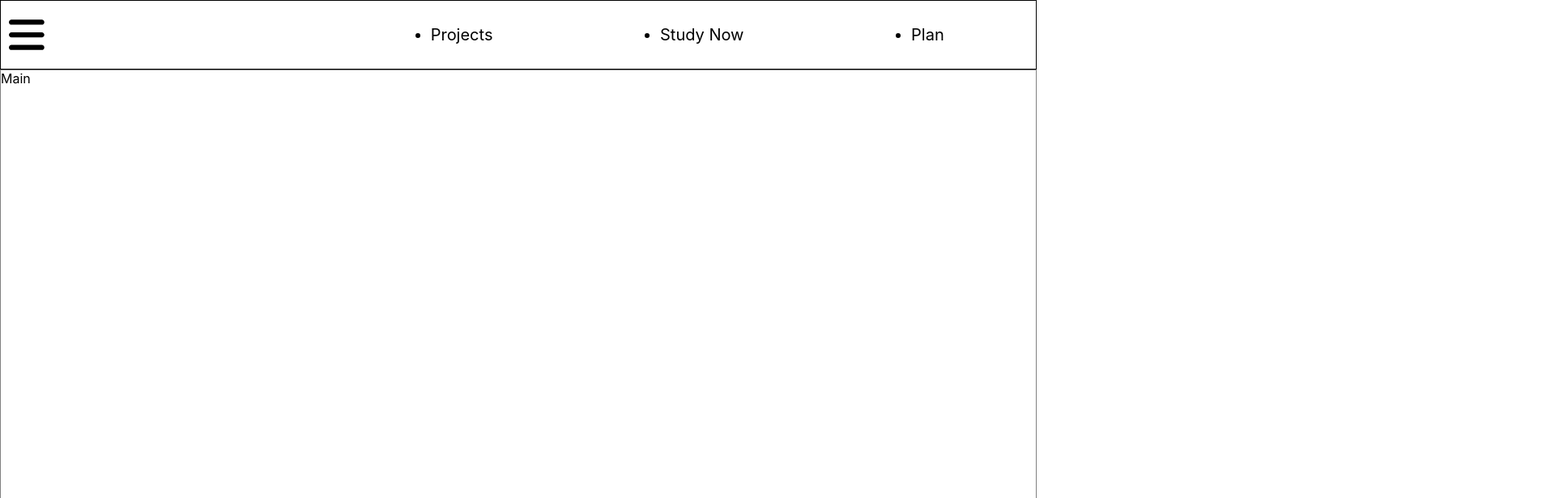
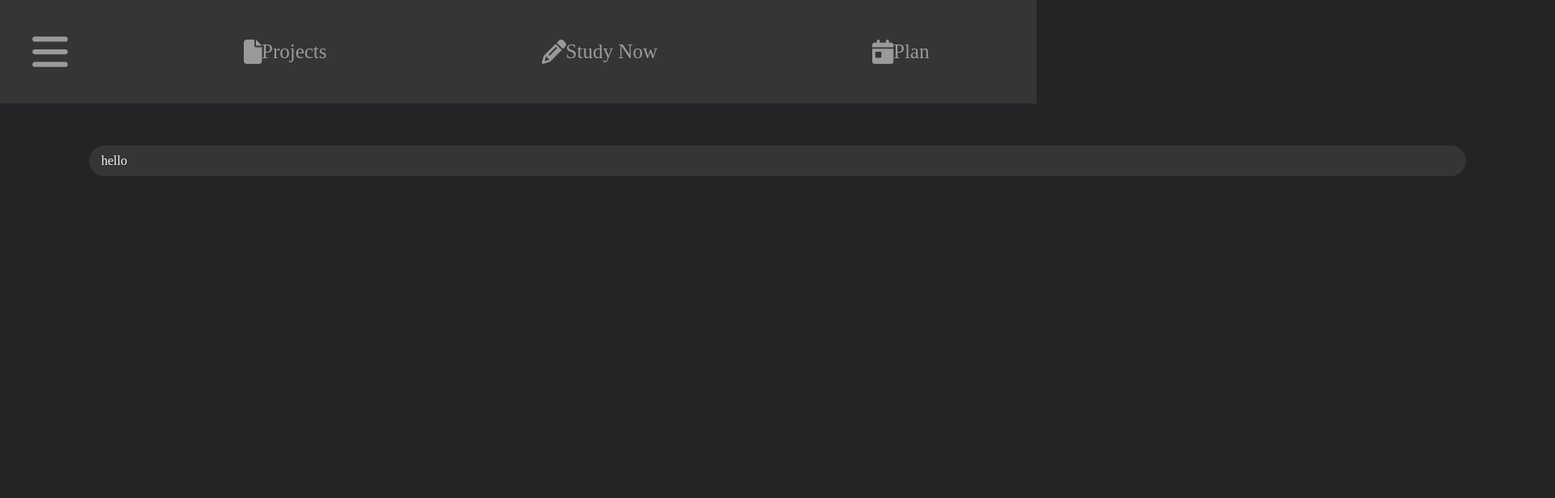
Before and after one commit to basilry/Project-by-basilry, a Next.js app: page / in a window 1280 px wide. Shown: the top 616 px of the page at 81% size, 1920 px wide, since content can reach past the window. Built offline with nearby package versions, Linux system fonts and the light colour scheme.

Commit message:
nav, sidebar, contents position set

```diff
--- a/src/components/ui/Layout.tsx
+++ b/src/components/ui/Layout.tsx
@@ -7,10 +7,10 @@ const Layout = ({ children }: any) => {
     const [openSide, setOpenSide] = useState(false)
 
     return (
-        <div>
+        <div className={styles.layout_whole}>
             <div className={styles.Nav_sitcky}>
                 <Nav openSide={openSide} setOpenSide={setOpenSide} />
-                {openSide && <Sidebar />}
+                <Sidebar openSide={openSide} />
             </div>
             <div className={styles.contents}>{children}</div>
         </div>
--- a/src/components/ui/Nav.tsx
+++ b/src/components/ui/Nav.tsx
@@ -1,18 +1,27 @@
 import React, { useState } from "react"
 import styles from "@styles/components/nav.module.scss"
 import { FontAwesomeIcon } from "@fortawesome/react-fontawesome"
-import {faBars} from "@fortawesome/free-solid-svg-icons";
+import { faBars, faCalendarDay, faFile, faPencil } from "@fortawesome/free-solid-svg-icons"
 
 const Nav = ({ openSide, setOpenSide }: any) => {
     return (
         <div className={styles.Nav_whole}>
             <div onClick={() => setOpenSide(!openSide)}>
-                <FontAwesomeIcon icon={faBars} style={{fontSize: "50px"}} />
+                <FontAwesomeIcon icon={faBars} style={{ fontSize: "50px" }} />
             </div>
             <ul>
-                <li onClick={() => console.log(1)}>Projects</li>
-                <li onClick={() => console.log(2)}>Study Now</li>
-                <li onClick={() => console.log(3)}>Plan</li>
+                <li onClick={() => console.log(1)}>
+                    <FontAwesomeIcon icon={faFile} style={{ fontSize: "30px" }} />
+                    <p>Projects</p>
+                </li>
+                <li onClick={() => console.log(2)}>
+                    <FontAwesomeIcon icon={faPencil} style={{ fontSize: "30px" }} />
+                    <p>Study Now</p>
+                </li>
+                <li onClick={() => console.log(3)}>
+                    <FontAwesomeIcon icon={faCalendarDay} style={{ fontSize: "30px" }} />
+                    <p>Plan</p>
+                </li>
             </ul>
         </div>
     )
--- a/src/components/ui/Sidebar.tsx
+++ b/src/components/ui/Sidebar.tsx
@@ -1,10 +1,28 @@
 import React from 'react'
+import styles from "@styles/components/sidebar.module.scss"
+import Image from 'next/image';
 
 
-const Sidebar = () => {
+const Sidebar = (props: any) => {
+
+    const {openSide} = props
+
     return (
-        <div>
-            Sidebar
+        <div className={openSide ? styles.sidebar_view : styles.sidebar_hide}>
+            <ul>
+                <li>
+                    <Image
+                      src="/bonobono.jpg"
+                      alt="bonobono"
+                      width={200}
+                      height={200}
+                      className={styles.pics}
+                     />
+                </li>
+                <li>이름</li>
+                <li>생년월일</li>
+                <li>contact</li>
+            </ul>
         </div>
     );
 }
--- a/src/pages/Main.tsx
+++ b/src/pages/Main.tsx
@@ -1,10 +1,15 @@
 import React from "react"
 import Layout from "../components/ui/Layout"
+import styles from "@styles/components/common.module.scss"
 
 const Main = () => {
     return (
         <Layout>
-            <div>Main</div>
+            <section className={styles.common_wrapper}>
+                <div className={styles.common_area}>
+                    hello
+                </div>
+            </section>
         </Layout>
     )
 }
--- a/src/pages/_app.tsx
+++ b/src/pages/_app.tsx
@@ -1,14 +1,14 @@
-import "../styles/globals.css"
+
 import type { AppProps } from "next/app"
 import { ToastContainer } from "react-toastify"
 import { config } from '@fortawesome/fontawesome-svg-core'
 import '@fortawesome/fontawesome-svg-core/styles.css'
 config.autoAddCss = false
+import "@styles/globals.scss"
 
 function MyApp({ Component, pageProps }: AppProps) {
     return (
         <>
-
             <Component {...pageProps} />
             <ToastContainer position="bottom-right" autoClose={3500} />
         </>
--- /dev/null
+++ b/src/styles/components/common.module.scss
@@ -0,0 +1,16 @@
+.common_wrapper {
+    width: 100%;
+    padding-bottom: 20px;
+
+    // background-color: #363435;
+
+    .common_area {
+        // box-shadow: 0px 4px 20px #dbd5d566;
+        background-color: #363435;
+        color: #f2f1f0;
+        border-radius: 20px;
+        padding: 10px 15px;
+        margin: 0 10px 10px 10px;
+        height: fit-content;
+    }
+}
--- a/src/styles/components/layout.module.scss
+++ b/src/styles/components/layout.module.scss
@@ -1,9 +1,18 @@
-.Nav_sitcky {
-    position: sticky;
-    top: 0;
+
+.layout_whole {
+    height: 100%;
+
+    .Nav_sitcky {
+        position: inherit;
+        top: 0;
+        left: 0;
+        height: 100%;
+    }
+
+    .contents {
+        // padding-top: 150px;
+        padding: 180px 100px 0 100px;
+        height: 100%;
+
+    }
 }
-
-.contents {
-    height: 3000px;
-    border: 1px solid gray;
-}
--- a/src/styles/components/nav.module.scss
+++ b/src/styles/components/nav.module.scss
@@ -1,13 +1,28 @@
 .Nav_whole {
-    padding: 10px;
-    font-size: 20px;
-    border: 1px solid black;
+    position: absolute;
+    top: 0;
+    left: 0;
+    width: 100%;
+    // height: 100px;
+    z-index: 100;
+    // padding: 10px;
+    font-size: 25px;
+    // border: 1px solid black;
     display: grid;
-    grid-template-columns: 3fr 7fr;
+    grid-template-columns: 1fr 9fr;
+    background-color: #363435;
+    color: #9b9a9a;
+
     align-items: center;
 
     div {
         cursor: pointer;
+        padding-left: 40px;
+
+        &:hover {
+            cursor: pointer;
+            color: #03A65A;
+        }
     }
 
     ul {
@@ -15,10 +30,17 @@
         top: 0;
         display: flex;
         justify-content: space-around;
+        list-style: none;
 
         li {
             cursor: pointer;
+            display: flex;
+            align-items: center;
 
+            &:hover {
+                cursor: pointer;
+                color: #03A65A;
+            }
         }
     }
 }
--- /dev/null
+++ b/src/styles/components/sidebar.module.scss
@@ -0,0 +1,50 @@
+.sidebar_view {
+    position: absolute;
+    top: 20;
+    left: 0;
+
+    font-size: 20px;
+    // border: 1px solid green;
+    transition: all 0.5s ease;
+    width: 15%;
+    height: 100%;
+    z-index: 90;
+
+    background-color: #260816;
+
+    // padding: 200px 0 0 40px;
+
+    ul {
+        padding: 200px 0 0 60px;
+        list-style: none;
+        li {
+            font-size: 30px;
+            padding: 20px;
+            color: #f2f1f0;
+
+            &:hover {
+                cursor: pointer;
+                color: #03A65A;
+            }
+
+            .pics {
+                border-radius: 90px;
+            }
+        }
+    }
+}
+
+.sidebar_hide {
+    position: absolute;
+    width: 0;
+    height: 100%;
+    overflow: hidden;
+    transition: all 0.5s ease;
+    z-index: 90;
+    font-size: 10px;
+
+    ul {
+        display: none;
+        font-size: 10px;
+    }
+}
--- a/src/styles/globals.css
+++ /dev/null
@@ -1,16 +0,0 @@
-html,
-body {
-  padding: 0;
-  margin: 0;
-  font-family: -apple-system, BlinkMacSystemFont, Segoe UI, Roboto, Oxygen,
-    Ubuntu, Cantarell, Fira Sans, Droid Sans, Helvetica Neue, sans-serif;
-}
-
-a {
-  color: inherit;
-  text-decoration: none;
-}
-
-* {
-  box-sizing: border-box;
-}
--- /dev/null
+++ b/src/styles/globals.scss
@@ -0,0 +1,18 @@
+html,
+body {
+  padding: 0;
+  margin: 0;
+  font-family: "Noto Sans KR";
+  min-width: 1920px;
+  min-height: 1080px;
+  background-color: #232426;
+}
+
+a {
+  color: inherit;
+  text-decoration: none;
+}
+
+* {
+  box-sizing: border-box;
+}
```
Also changed, not shown: public/bonobono.jpg (added).
